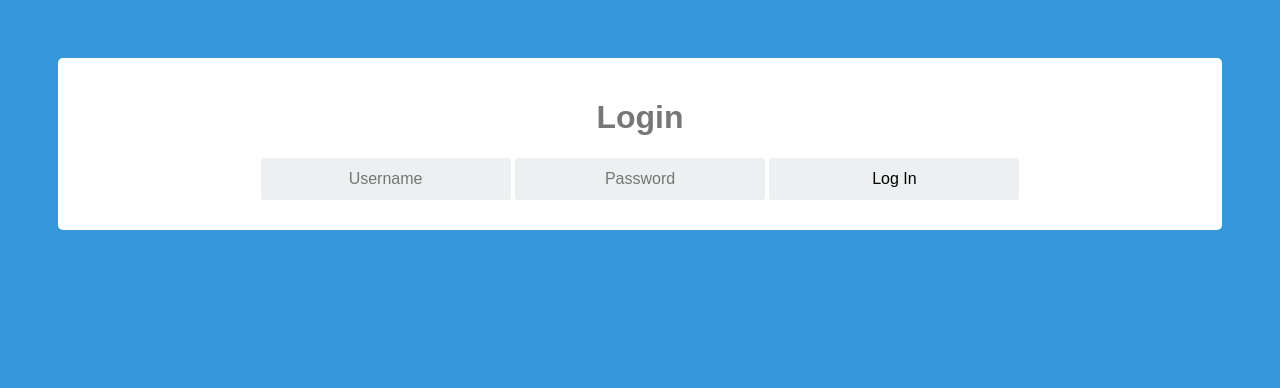
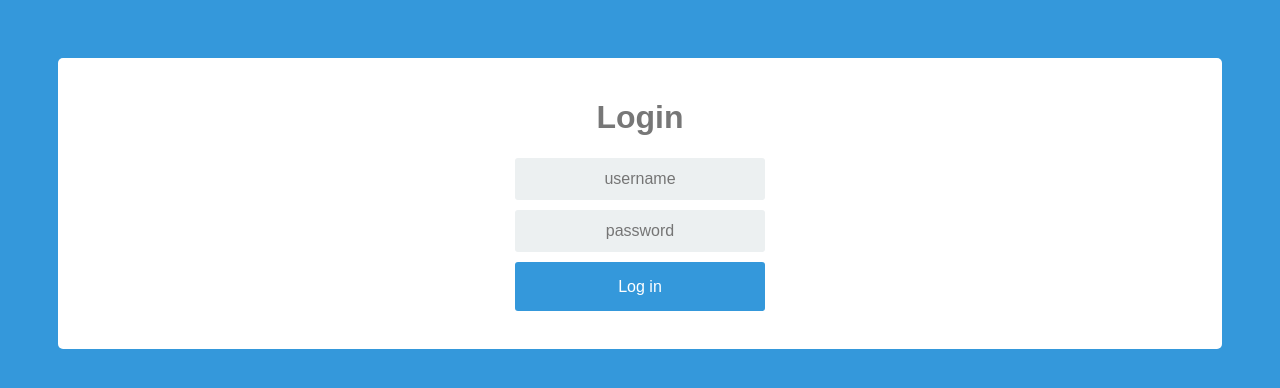
Before and after one commit to mcardacci/flask_login_authentication, a Flask app: page / in a window 1280 px wide. Shown: the top 388 px of the page. Run offline with Flask 2, Linux system fonts and the light colour scheme.

Commit message:
finish login styling

```diff
--- a/templates/login.html
+++ b/templates/login.html
@@ -11,10 +11,15 @@
 		</div>
 		<div class="login-form">
 			<div class="control-group">
-<!---START HERE https://pythonspot.com/en/login-authentication-with-flask/ -->
- <input type="username" name="username" placeholder="Username">
-			<input type="password" name="password" placeholder="Password">
-			<input type="submit" value="Log In">
+				<input type="text" class="login-field" value="" placeholder="username" name="username">
+				<label class="login-field-icon fui-user" for="login-name"></label>
+			</div>
+			<div class="control-group">
+				<input type="password" class="login-field" value="" placeholder="password" name="password">
+				<label class="login-field-icon fui-lock" for="login-pass"></label>
+			</div>
+			<input type="submit" value="Log in" class="btn btn-primary btn-large btn-block" >
+			<br>
 		</div>
 	</div>
 </form>
```
